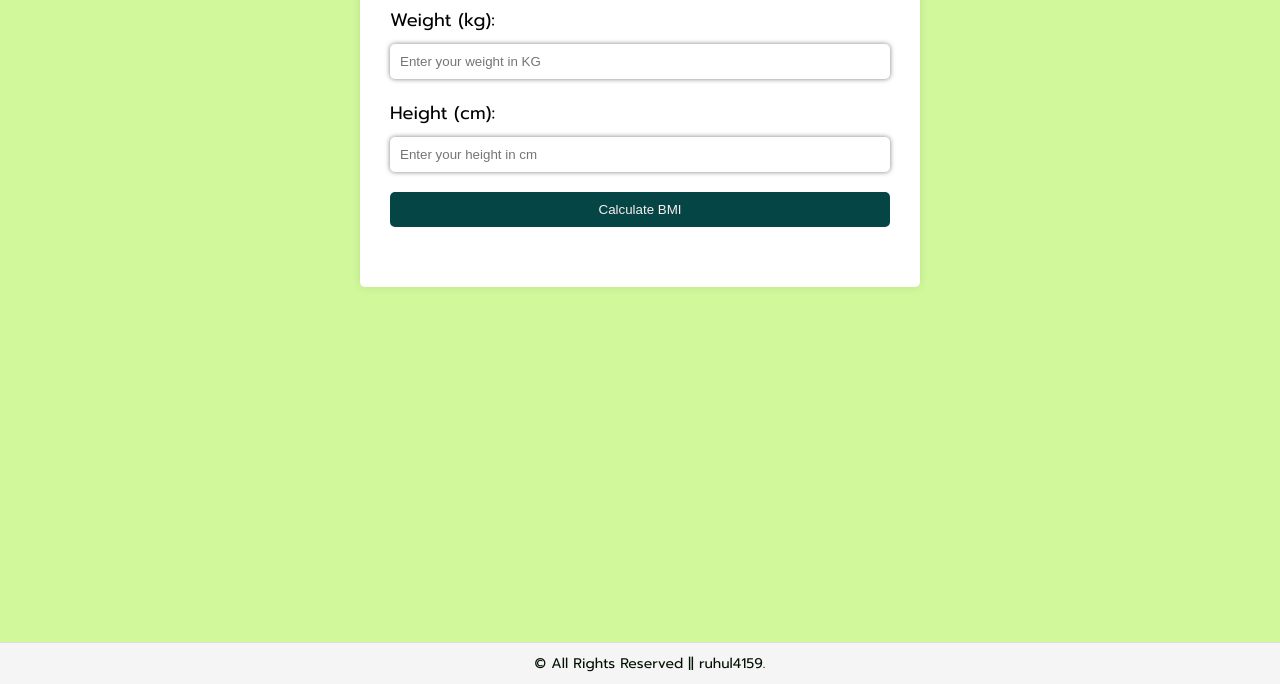
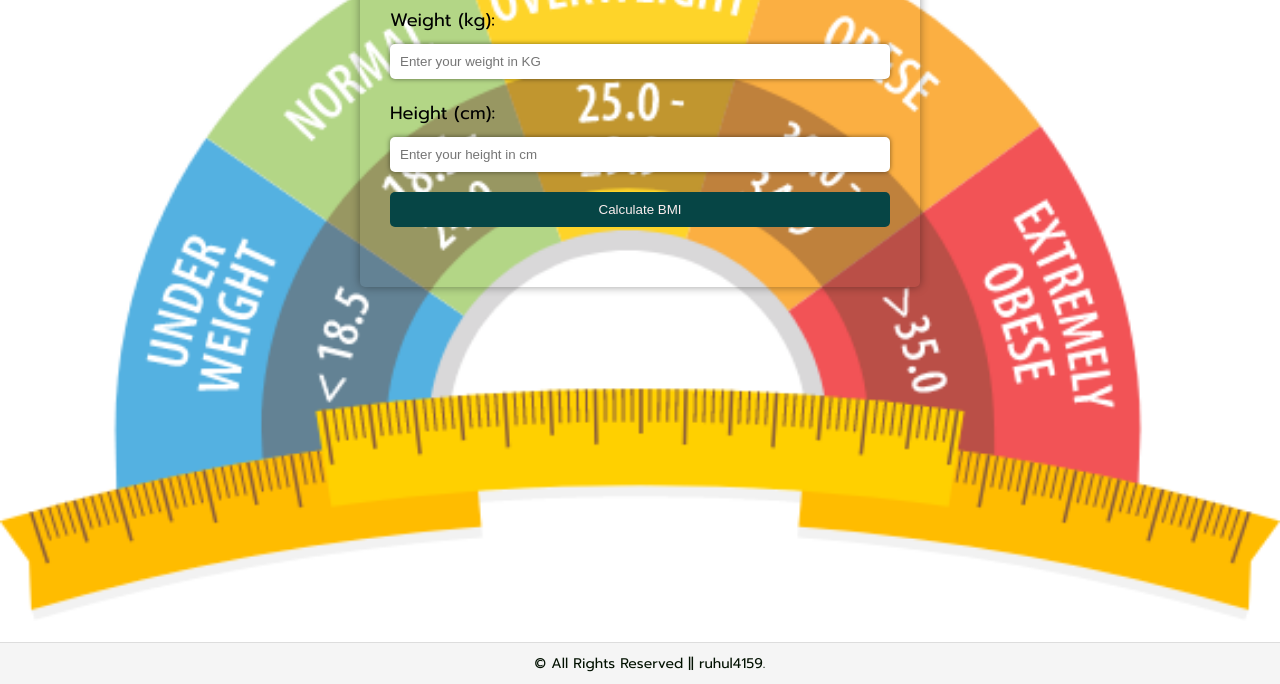
Before and after one commit to ruhul4159/bmi-calculator, a plain HTML site: page index.html in a window 1280 px wide. Shown: the part 116-800 px from the top of the page. Drawn offline with Linux system fonts and the light colour scheme.

Commit message:
bg image set

```diff
--- a/index.html
+++ b/index.html
@@ -1,6 +1,9 @@
 <!DOCTYPE html>
-<html>
+<html lang="en">
 <head>
+    <meta charset="UTF-8">
+    <meta http-equiv="X-UA-Compatible" content="IE=edge">
+    <meta name="viewport" content="width=device-width, initial-scale=1.0">
 	<title>BMI Calculator</title>
 	<link rel="preconnect" href="https://fonts.googleapis.com">
   <link rel="preconnect" href="https://fonts.gstatic.com" crossorigin>
--- a/style.css
+++ b/style.css
@@ -2,16 +2,19 @@ body {
 	font-family: 'Prompt', sans-serif;
 	margin: 0;
 	padding: 0;
-	background-color: rgb(210, 248, 156)
+	background-image: url("bmi.png");
+	background-size:cover;
+	background-repeat: no-repeat;
 }
 
 .container {
 	max-width: 500px;
 	margin: 0 auto;
 	padding: 30px;
-	background-color: #fff;
+	background-color: transparent;
 	border-radius: 5px;
-	box-shadow: 0 0 10px rgba(0, 0, 0, 0.1);
+	box-shadow: 0 0 10px rgba(0, 0, 0, 0.389);
+
 }
 
 h1 {
@@ -29,6 +32,7 @@ label {
 }
 
 input {
+	color: transparent;
 	padding: 10px;
 	margin-bottom: 20px;
 	border: none;
```
Also changed, not shown: bmi.png (added).
